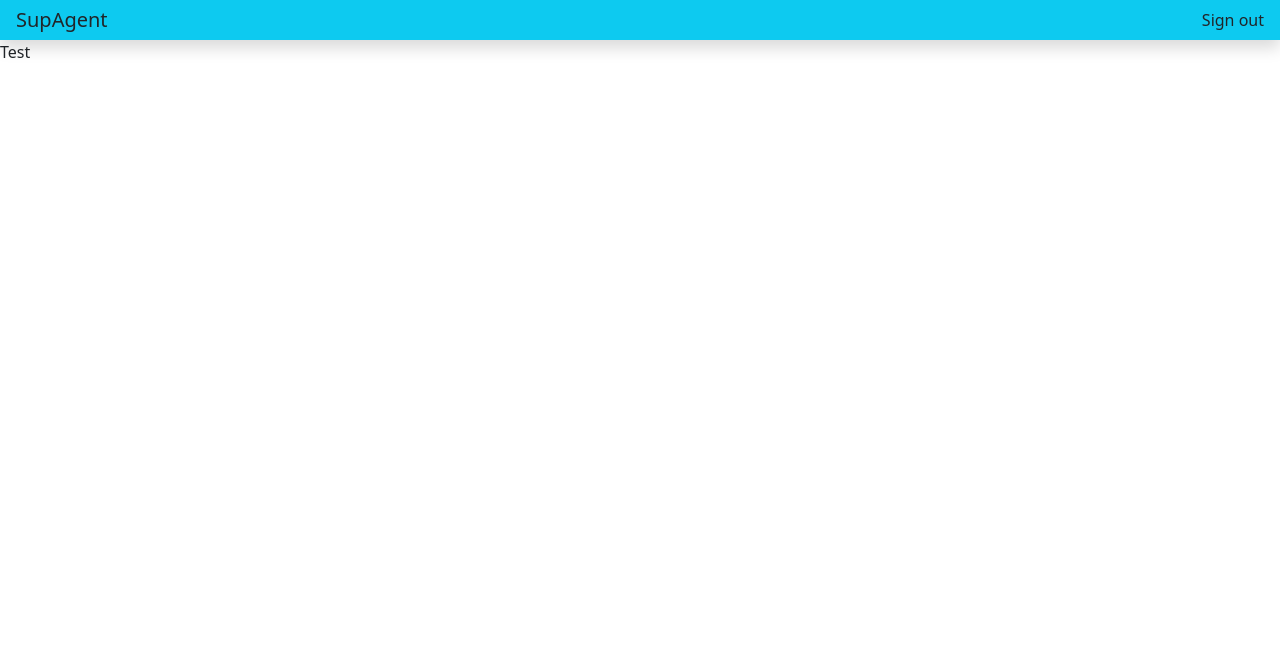
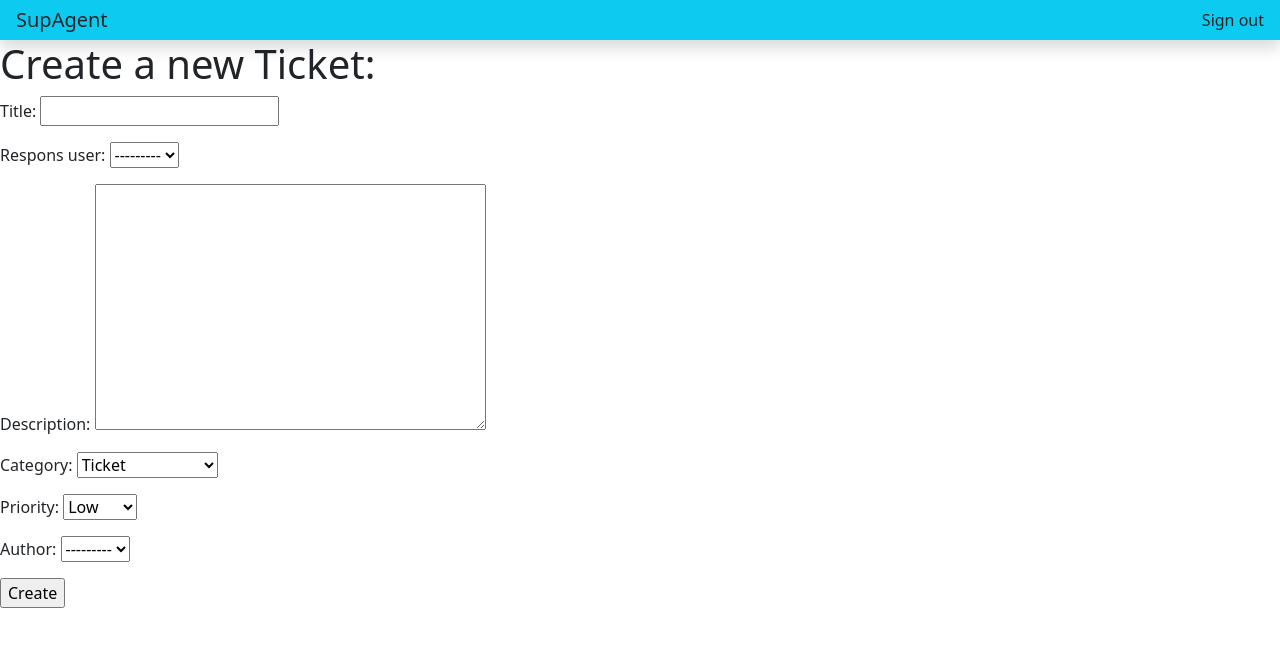
Before and after one commit to edek06/SupAgent, a Django app: page /ticketportal/create_ticket/ in a window 1280 px wide. Shown: the top 647 px of the page. Run offline with Django 4.2, Linux system fonts and the light colour scheme.

Commit message:
form works... we can add new ticket

```diff
--- a/ticketportal/forms.py
+++ b/ticketportal/forms.py
@@ -3,4 +3,4 @@
 class TicketForm(forms.ModelForm):
     class Meta:
         model = Ticket
-        fields = ['title', 'respons_user', 'description', 'category', 'priority']
+        fields = ['title', 'respons_user', 'description', 'category', 'priority', 'author']
--- a/ticketportal/templates/ticketportal/create_ticket.html
+++ b/ticketportal/templates/ticketportal/create_ticket.html
@@ -1,4 +1,9 @@
 {% extends "ticketportal/base.html" %}
 {% block content %}
-Test
+<h1>Create a new Ticket:</h1>
+<form method="post">
+    {{ form.as_p }}
+    {% csrf_token %}
+    <input type="submit" value="Create">
+</form>
 {% endblock %}
--- a/ticketportal/templates/ticketportal/tickets.html
+++ b/ticketportal/templates/ticketportal/tickets.html
@@ -5,6 +5,12 @@
     <nav id="sidebarMenu" class="col-md-3 col-lg-2 d-md-block bg-light sidebar collapse">
       <div class="position-sticky pt-3">
         <ul class="nav flex-column">
+          <li class="nav-item">
+            <a class="nav-link" href="{% url 'ticketportal:create_ticket' %}">
+              <span data-feather="file"></span>
+              Add a ticket
+            </a>
+          </li>
           <li class="nav-item">
             <a class="nav-link" href="#">
               <span data-feather="file"></span>
--- a/ticketportal/views.py
+++ b/ticketportal/views.py
@@ -1,4 +1,4 @@
-from django.shortcuts import render, get_object_or_404
+from django.shortcuts import render, redirect, get_object_or_404
 from .models import Ticket
 from .forms import TicketForm
 def tickets(request):
@@ -26,9 +26,10 @@
             ticket = form.save(commit=False)
             # Save the comment to the database
             ticket.save()
+            # And back to the Homepage
+            return redirect('ticketportal:tickets')
     # if a GET we'll create a blank form
     else:
         form = TicketForm()
-    return render(request, 'ticketportal/create_ticket.html',
-                  {'form': form,
-                   'ticket': ticket})
+        return render(request, 'ticketportal/create_ticket.html',
+                      {'form': form})
```
